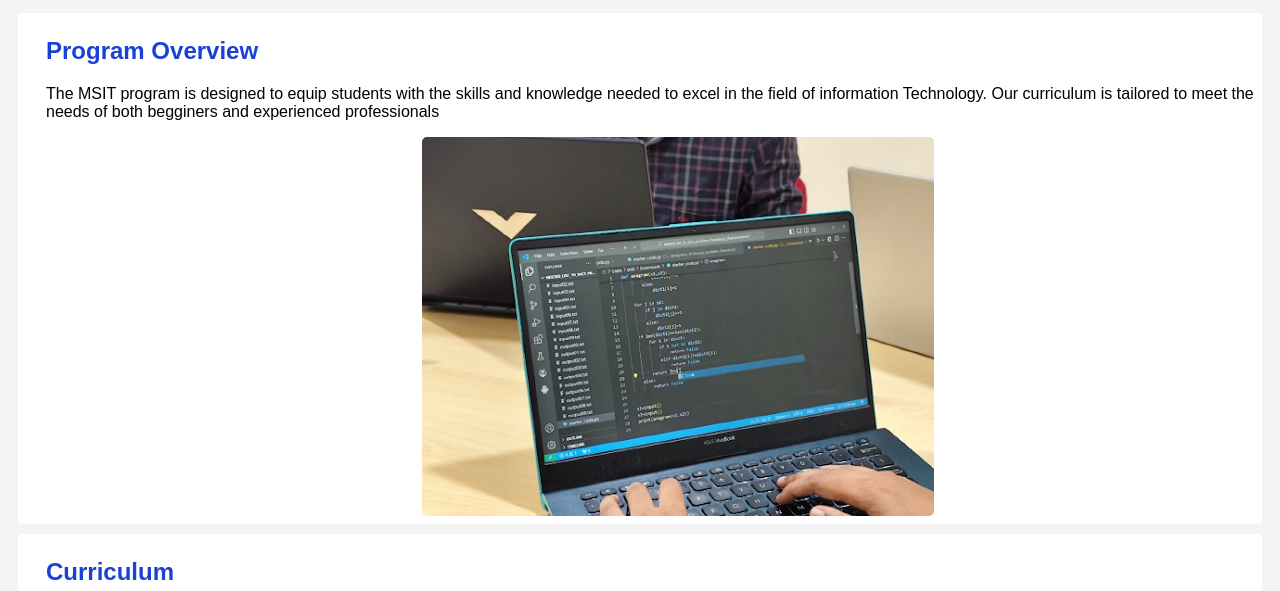
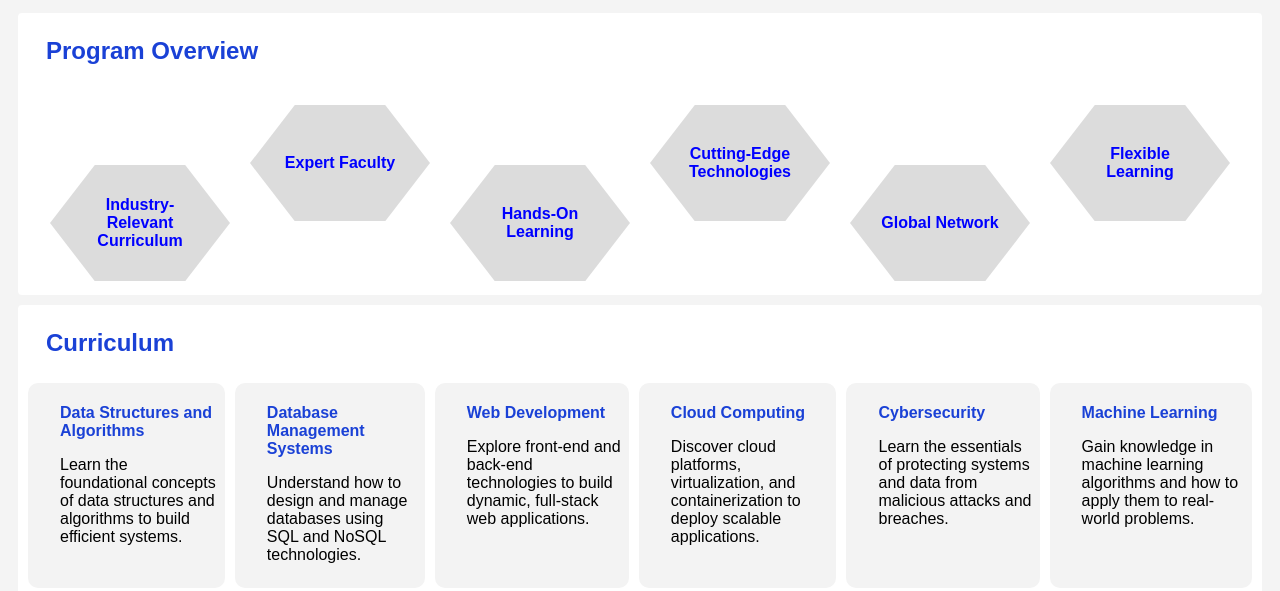
Before and after one commit to Meghana170303/html_css-course-, a plain HTML site: page day2 assigment/index.html in a window 1280 px wide. Shown: the part 483-1074 px from the top of the page. Drawn offline with Linux system fonts and the light colour scheme.

Commit message:
day5 assignment

```diff
--- a/day2 assigment/index.html
+++ b/day2 assigment/index.html
@@ -31,8 +31,16 @@
 
             <section id="overview" class="one">
                 <h2>Program Overview</h2>
-                <p>The MSIT program is designed to equip students with the skills and knowledge needed to excel in the field of information Technology. Our curriculum is tailored to meet the needs of both begginers and experienced professionals</p>
-                <img src="./images/image.png" alt="">
+                <!-- <p>The MSIT program is designed to equip students with the skills and knowledge needed to excel in the field of information Technology. Our curriculum is tailored to meet the needs of both begginers and experienced professionals</p>
+                <img src="./images/image.png" alt=""> -->
+                <div class="hex-container">
+                    <div class="hex" id="hex1"><div class="hex-content">Industry-Relevant Curriculum</div></div>
+                    <div class="hex" id="hex2"><div class="hex-content">Expert Faculty</div></div>
+                    <div class="hex active" id="hex1"><div class="hex-content">Hands-On Learning</div></div>
+                    <div class="hex" id="hex2"><div class="hex-content">Cutting-Edge Technologies</div></div>
+                    <div class="hex" id="hex1"><div class="hex-content">Global Network</div></div>
+                    <div class="hex" id="hex2"><div class="hex-content">Flexible Learning</div></div>
+                </div>
             </section>
             <!--Curriculum Section -->
             <section id= "curriculum">
--- a/day2 assigment/style.css
+++ b/day2 assigment/style.css
@@ -140,3 +140,45 @@ body {
         color:#1a41d6
 
     }
+    .hex-container {
+        display: flex;
+        justify-content: center;
+        flex-wrap: wrap;
+        gap: 20px;
+        padding: 20px 0;
+    }
+
+    .hex {
+        width: 150px;
+        height: 86.6px; /* Hex height is 1.732 * side length / 2 */
+        background-color:gainsboro;
+        position: relative;
+        text-align: center;
+        display: flex;
+        align-items: center;
+        justify-content: center;
+        clip-path: polygon(25% 0%, 75% 0%, 100% 50%, 75% 100%, 25% 100%, 0% 50%);
+        cursor: pointer;
+        padding:15px
+
+    }
+
+    /* .hex.active {
+        background-color: yellow; /* Highlighted hexagon
+    } */
+
+    .hex:hover {
+        background-color:yellow;
+    }
+
+    .hex-content {
+        width: 100%;
+        text-align: center;
+        color: blue;
+        font-weight: bold;
+        padding: 10px;
+    }
+    #hex1{
+        margin-top: 60px;
+        margin-bottom: -10px;
+    }
```
